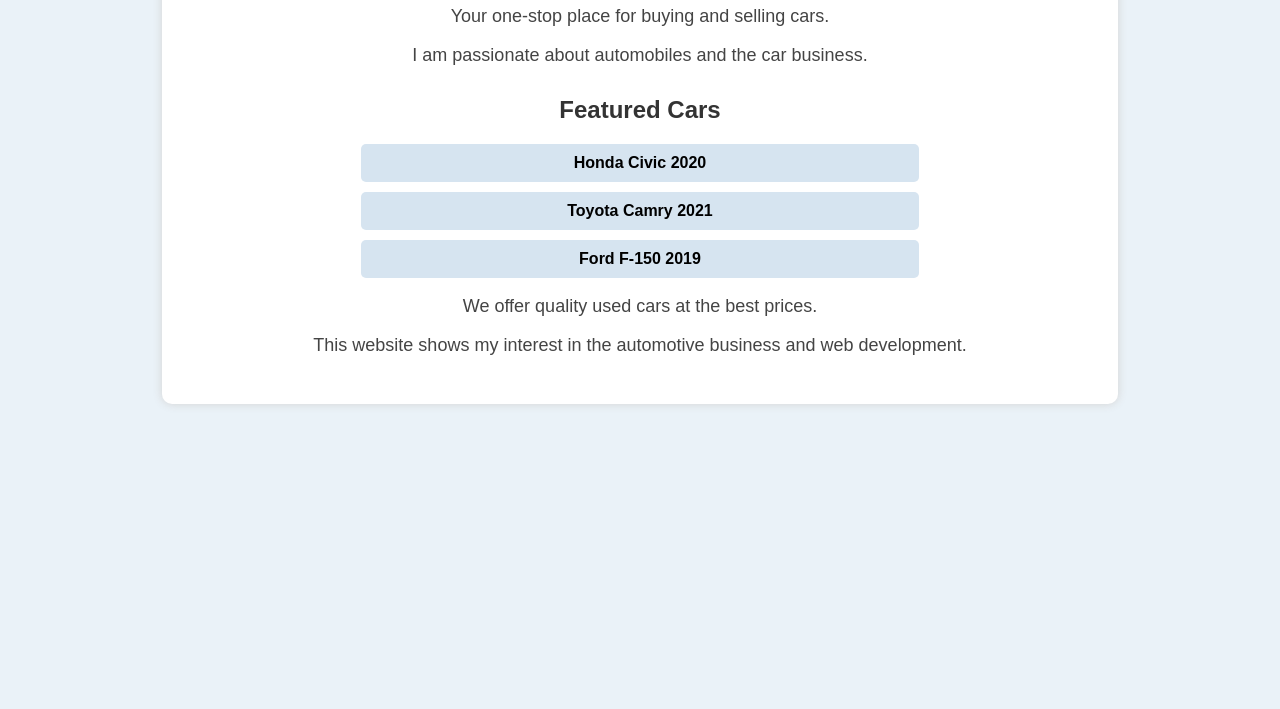
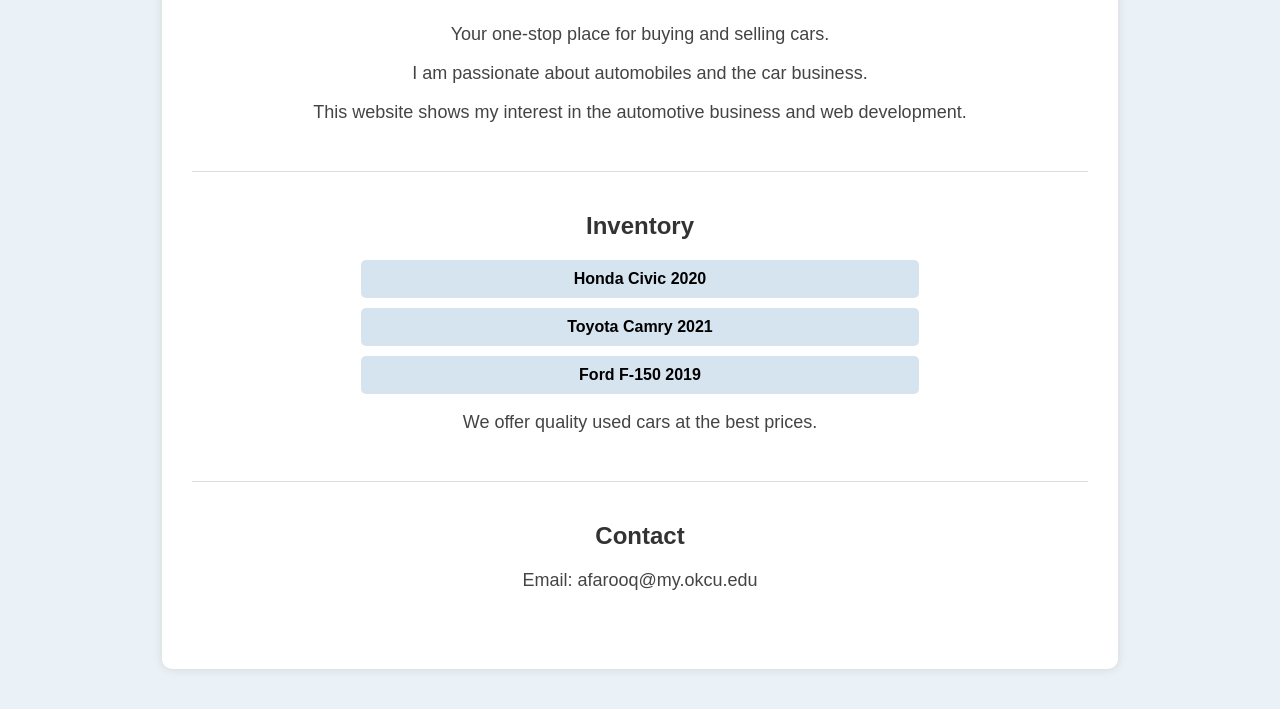
Before and after one commit to Arsalfarooq/cloud-dev-netlify, a plain HTML site: page index.html in a window 1280 px wide. Shown: the part 195-904 px from the top of the page. Before the commit the page ends 800 px from the top, so only its background shows below. Drawn offline with Linux system fonts and the light colour scheme.

Commit message:
Make navigation tabs clickable and organize sections

```diff
--- a/index.html
+++ b/index.html
@@ -9,29 +9,33 @@
 <body>
 
   <nav>
-    <a href="#">Home</a>
-    <a href="#">Inventory</a>
-    <a href="#">Contact</a>
+    <a href="#home">Home</a>
+    <a href="#inventory">Inventory</a>
+    <a href="#contact">Contact</a>
   </nav>
 
   <div class="container">
+    <section id="home">
       <h1>Welcome to AutoHub</h1>
+      <p>Your one-stop place for buying and selling cars.</p>
+      <p>I am passionate about automobiles and the car business.</p>
+      <p>This website shows my interest in the automotive business and web development.</p>
+    </section>
 
-    <p>Your one-stop place for buying and selling cars.</p>
-
-    <p>I am passionate about automobiles and the car business.</p>
-
-    <h2>Featured Cars</h2>
-
+    <section id="inventory">
+      <h2>Inventory</h2>
       <ul>
         <li>Honda Civic 2020</li>
         <li>Toyota Camry 2021</li>
         <li>Ford F-150 2019</li>
       </ul>
+      <p>We offer quality used cars at the best prices.</p>
+    </section>
 
-    <p>We offer quality used cars at the best prices.</p>
-
-    <p>This website shows my interest in the automotive business and web development.</p>
+    <section id="contact">
+      <h2>Contact</h2>
+      <p>Email: afarooq@my.okcu.edu</p>
+    </section>
   </div>
 
 </body>
--- a/style.css
+++ b/style.css
@@ -33,13 +33,22 @@
   text-align: center;
 }
 
+section {
+  padding: 30px 0;
+  border-bottom: 1px solid #ddd;
+}
+
+section:last-child {
+  border-bottom: none;
+}
+
 h1 {
   color: #1f3c88;
 }
 
 h2 {
   color: #333;
-  margin-top: 30px;
+  margin-top: 10px;
 }
 
 p {
```
Lines whose indentation alone changed are shown as unchanged.
